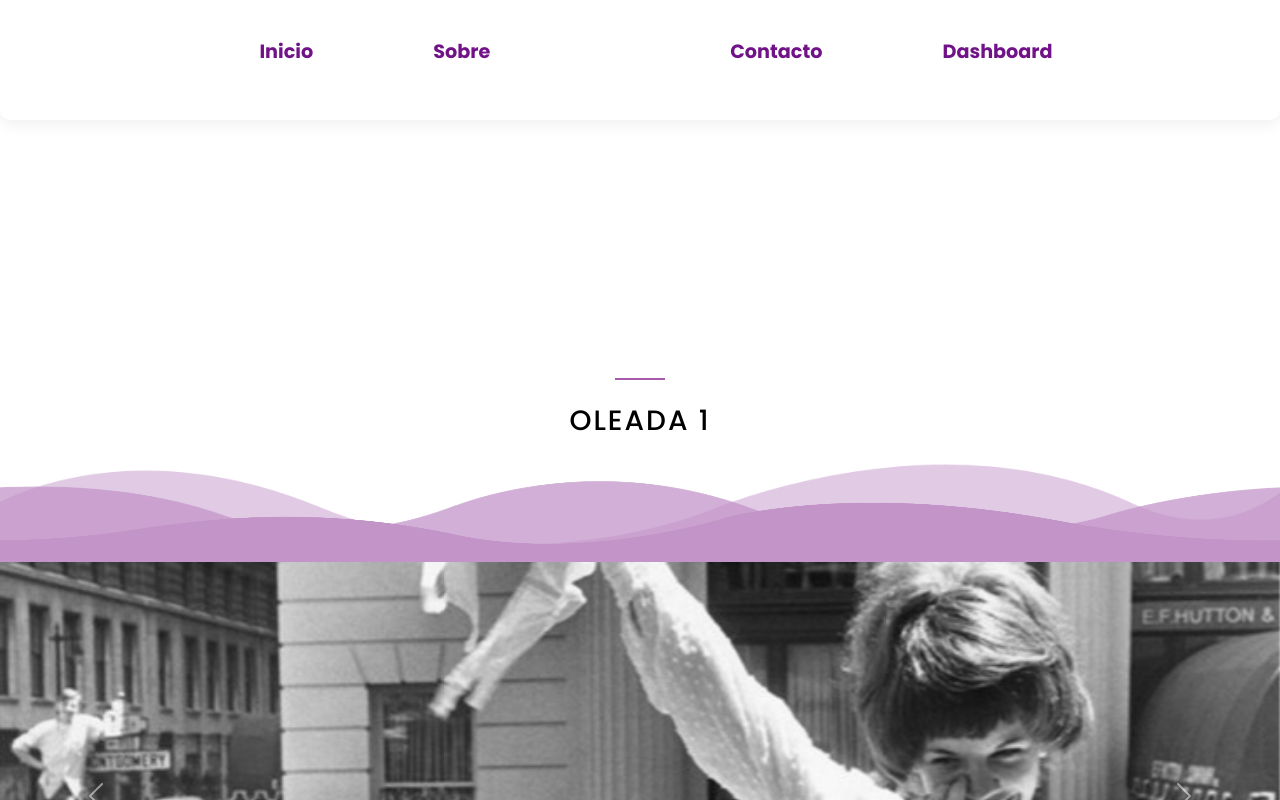
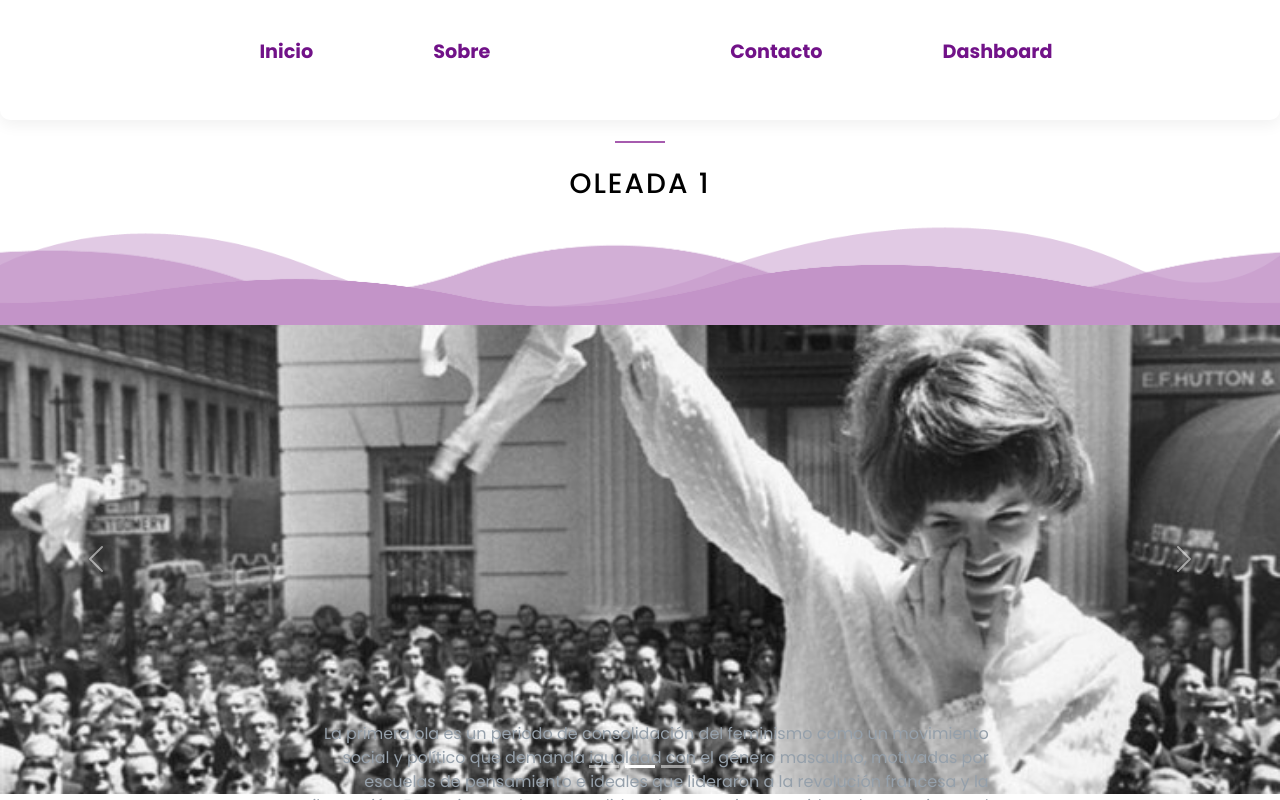
Before and after one commit to programateacademy/genero, a React (Create React App) app: page / in a window 1280 px wide. Shown: the top 800 px of the page. Built offline with nearby package versions, Linux system fonts and the light colour scheme.

Commit message:
Added footer to the dashboard, corrected spelling in the parent component and fixed the full-screen display

```diff
--- a/src/App.css
+++ b/src/App.css
@@ -14,6 +14,8 @@ body {
   font-family: "Rubik", sans-serif;
   overflow-x: hidden !important;
   position: absolute;
+  width: 100%; /* Ensures that the body occupies the whole screen */
+  height: 100%; /* Ensures that the body occupies the whole screen */
 }
 
 .outer-container {
@@ -25,9 +27,10 @@ body {
 }
 
 .app-container {
-  padding-top: 25%;
+  padding-top: 6.5%;
   flex: 1;
 }
+
 
 /* ------- Navbar ------- */
 
--- a/src/Components/Dashboard.jsx
+++ b/src/Components/Dashboard.jsx
@@ -13,11 +13,12 @@ import Tittle from "../Page/dashboardComponents/Tittle/Tittle";
 import TotalAttention from "../Page/dashboardComponents/TotalAttention/TotalAttention";
 import YearButtons from "../Page/dashboardComponents/YearButtons/YearButtons";
 import Data from '../assets/Services/Data/Data.json';
+import Footer from "./Footer";
 
 const Dashboard = () => {
     const [selectedAño, setselectedAño] = useState(null);
     const [selectedAñoContent, setselectedAñoContent] = useState([]);
-    console.log(selectedAño) // se realiza el console para llamar la función
+    console.log(selectedAño) // The console is used to call the function
     const handleSelectedAño = (item) => {
         setselectedAño(item);
         const selectedYearData = Data.find((data) => data.año === item);
@@ -31,8 +32,8 @@ const Dashboard = () => {
             <div className="container-tittle">
             <Tittle />
             </div>
+
             <div className="column" >
-
                 <br></br>
                 <br></br>
                 <br></br>
@@ -43,20 +44,26 @@ const Dashboard = () => {
                 <br></br>
                 <YearButtons onYearSelect={handleSelectedAño} jsonData={Data} />
                 <br></br>
-            <di className="container-graphics">
+
+                <div className="container-graphics">
                     <Graphics selectedAñoContent={selectedAñoContent}/>
                     <br></br>
-            </di>
+                </div>
+
                 <div className="container-Secondgraphics">
                     <SecondGraphic selectedAñoContent={selectedAñoContent}/>
                 </div>
+
                 <br></br>
+
                 <div className="container-BoardGraphic">
                     <BoardGraphic selectedAñoContent={selectedAñoContent}/>
                 </div>
+
                 <br></br>
                 <SecondBoardGraphic />
                 <br></br>
+
                 <div className="container-Sex">
                     <SexGraphic selectedAñoContent={selectedAñoContent} />
 
@@ -64,7 +71,9 @@ const Dashboard = () => {
                         <br></br>
                         <SexualOrientationGraphic selectedAñoContent={selectedAñoContent} />
                     </div>
+
                 </div>
+
                 <div className="container-Identity">
                     <br></br>
                     <IdentityGraphic selectedAñoContent={selectedAñoContent}/>
@@ -72,22 +81,18 @@ const Dashboard = () => {
                 <div>
 
                 </div>
+
                 <div className="container-Condition">
                     <ConditionGraphic selectedAñoContent={selectedAñoContent} />
-
                 </div>
-             </div>
-            <br></br>
 
             </div>
 
-
+            </div>
 
             <Download />
-
-
-
-
+            <br></br>
+            <Footer />
         </div>
     );
 };
--- a/src/Page/dashboardComponents/Graphics/Graphics.css
+++ b/src/Page/dashboardComponents/Graphics/Graphics.css
@@ -18,6 +18,7 @@
 
   .containerGraphic {
     display: flex;
+    margin: 500px;
     background-color: #FFF0FF;
     max-width: 630px;
     width: 100%;
--- a/src/Page/dashboardComponents/Tittle/Tittle.css
+++ b/src/Page/dashboardComponents/Tittle/Tittle.css
@@ -1,7 +1,6 @@
 .container {
     display: flex;
     background-color: #DCBADB;
-    max-width: 500px; /* Establece un ancho máximo */
     width: 100%; /* Hace que el contenedor sea 100% del ancho del contenedor padre */
     height: 100px;
     border-radius: 25px;
```
Lines whose indentation alone changed are shown as unchanged.
